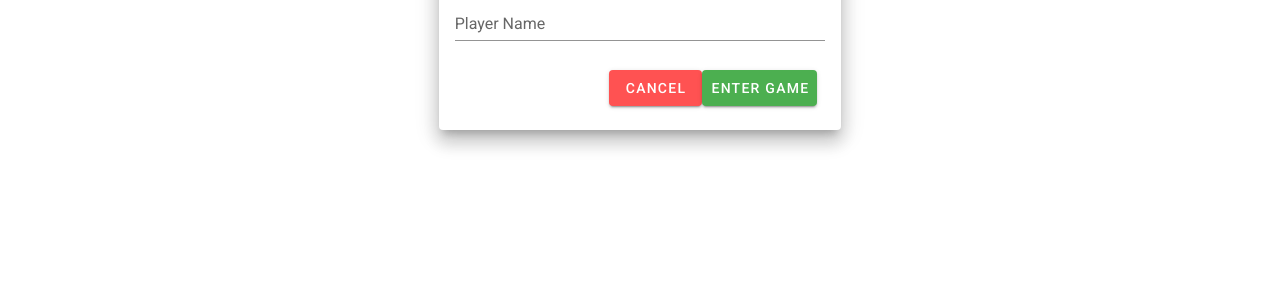
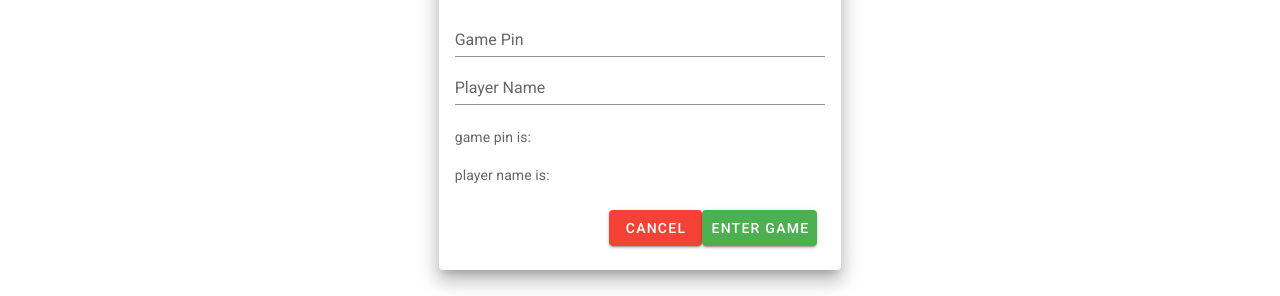
Before and after one commit to Severinzz/Sjakk-Arena-Frontend, a Vue app: page /#/enterTID in a window 1280 px wide. Shown: the part 260-556 px from the top of the page. Built offline with nearby package versions, Linux system fonts and the light colour scheme.

Commit message:
learning to handle dynamic data
I need to learn how to handle dynamic data for forms.

```diff
--- a/src/views/EnterTourney.vue
+++ b/src/views/EnterTourney.vue
@@ -13,13 +13,15 @@
                 </v-toolbar>
                 <v-card-text>
                   <v-form>
-                    <v-text-field v-model="numberValue" hide-details :min="0" :max="10000" label="Game Pin" name="gamePin" type="number"/>
-                    <v-text-field label="Player Name" name="playerName" type="text"/>
+                    <v-text-field v-model="numberValue" hide-details :min="0" :max="10000" label="Game Pin" placeholder="1234" type="number"/>
+                    <v-text-field v-model="playerName" label="Player Name" placeholder="Ola Nordmann" type="text"/>
+                    <p>game pin is: {{numberValue}}</p>
+                    <p>player name is: {{playerName}}</p>
                   </v-form>
                   <v-card-actions>
                     <v-spacer />
                     <router-link to="/">
-                    <v-btn color="error">Cancel</v-btn>
+                    <v-btn color="red" dark>Cancel</v-btn>
                     </router-link>
                     <v-btn color="success">Enter Game</v-btn>
                   </v-card-actions>
@@ -36,15 +38,19 @@
 <script>
 import AppHeader from '@/components/AppHeader.vue'
 import AppFooter from '@/components/AppFooter.vue'
+import TileHeaderSpace from '@/components/TileHeaderSpace'
 
 export default {
   name: 'EnterTourney',
   components: {
     AppHeader,
+    TileHeaderSpace,
     AppFooter
   },
   props: {
     source: String
+  },
+  methods: {
   }
 }
 </script>
--- a/src/views/Home.vue
+++ b/src/views/Home.vue
@@ -5,10 +5,7 @@
         <v-container fluid>
           <v-row>
             <v-col cols="12">
-              <v-row
-                align="center"
-                justify="center"
-              >
+              <v-row align="center" justify="center">
                 <router-link to="/about">
                   <MenuTile choice="Spill turnering" color="red" icon="fa-chess-knight"></MenuTile>
                 </router-link>
```
